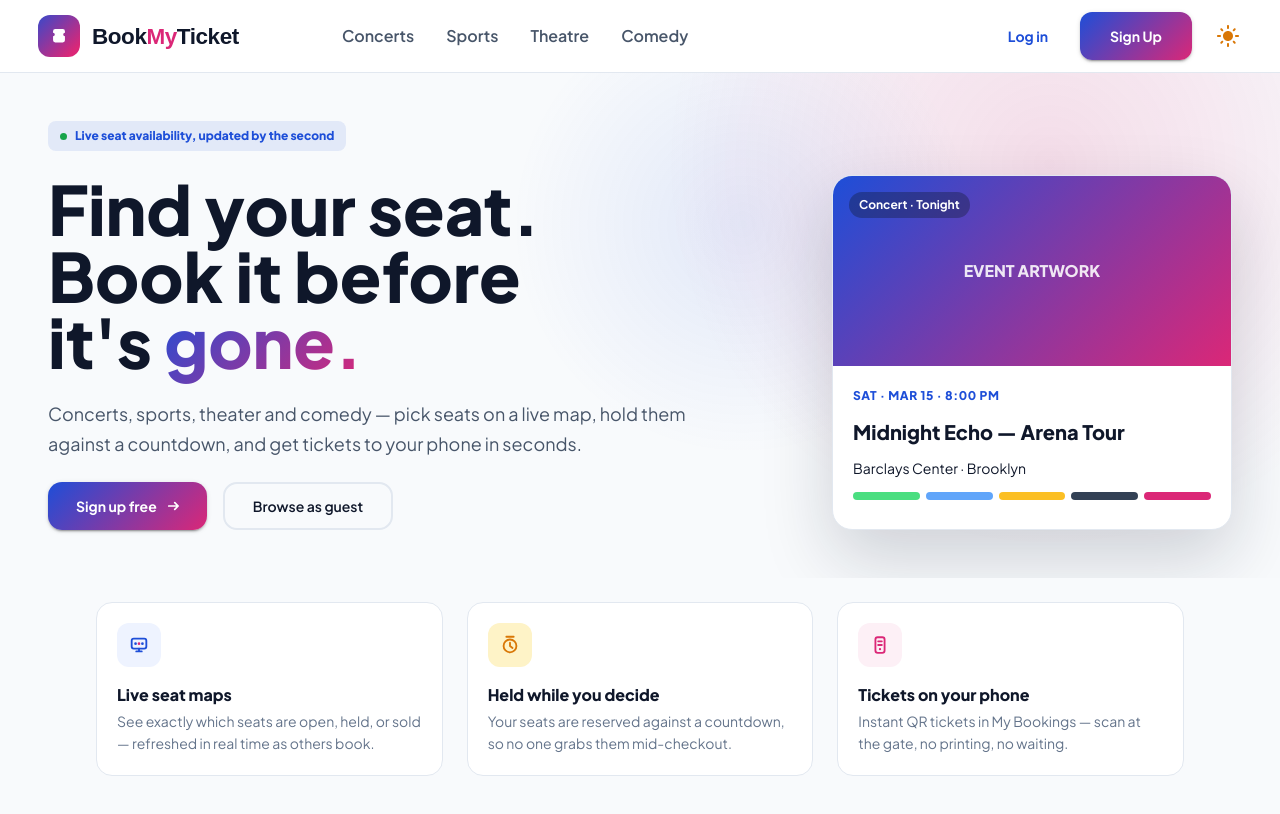
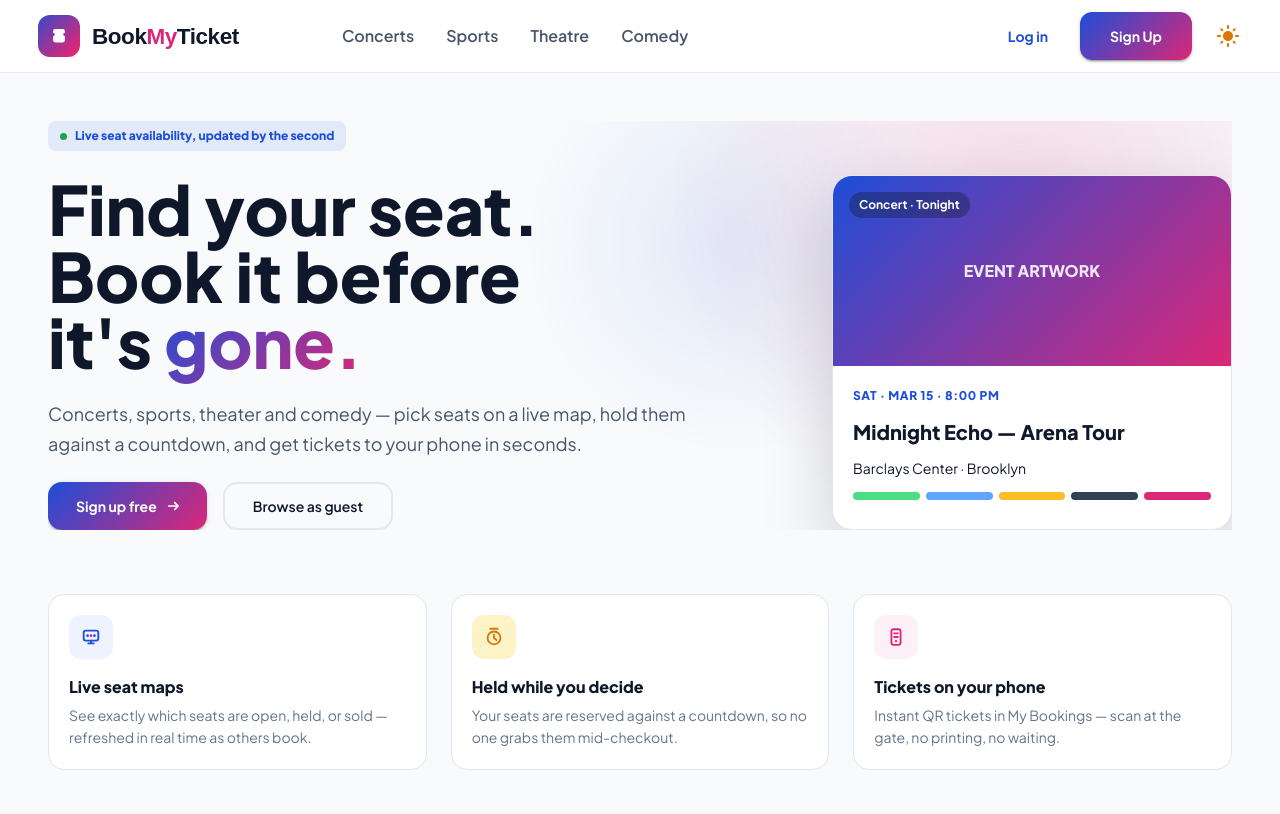
Before and after one commit to nishkohli96/book-my-ticket, a Next.js app in the folder apps/web/: page / in a window 1280 px wide. Shown: the top 814 px of the page. Built offline with nearby package versions, Linux system fonts and the light colour scheme; no server answers; what @mui/material-nextjs would draw is missing.

Commit message:
HomePage layout done

```diff
--- a/apps/web/src/views/desktop/home/components/Content.tsx
+++ b/apps/web/src/views/desktop/home/components/Content.tsx
@@ -14,8 +14,6 @@ export default function Content() {
         display: 'flex',
         alignItems: 'center',
         overflow: 'hidden',
-        px: { xs: 4, lg: 6 },
-        py: { xs: 4, lg: 6 },
         background: `
           radial-gradient(circle at 82% 18%, rgba(219, 39, 119, 0.14), transparent 34%),
           radial-gradient(circle at 58% 30%, rgba(29, 78, 216, 0.10), transparent 28%),
@@ -30,7 +28,6 @@ export default function Content() {
         <Grid size={12} sx={{ mb: 3 }}>
           <Box
             sx={{
-              alignSelf: 'flex-start',
               display: 'inline-flex',
               alignItems: 'center',
               gap: 1,
--- a/apps/web/src/views/desktop/home/components/Features.tsx
+++ b/apps/web/src/views/desktop/home/components/Features.tsx
@@ -28,16 +28,14 @@ export default function Features() {
   return (
     <Grid
       container
-      spacing={{ md: 2, lg: 3 }}
+      spacing={{ xs: 2, lg: 3 }}
       sx={{
-        px: { md: 8, lg: 12 },
-        pb: { md: 8, lg: 10 },
-        pt: { md: 2, lg: 3 },
+        pt: { xs: 2, sm: 4, md: 8 },
         backgroundColor: 'var(--mui-palette-background-default)'
       }}
     >
       {features.map((feature, index) => (
-        <Grid key={index} size={4}>
+        <Grid key={index} size={{ xs: 12, md: 4 }}>
           <Paper
             elevation={0}
             sx={{
@@ -70,7 +68,7 @@ export default function Features() {
             </Box>
             <PrimaryText
               sx={{
-                mb: 0.75,
+                mb: 1,
                 fontWeight: 800,
                 fontSize: 16,
                 lineHeight: 1.25
@@ -80,7 +78,6 @@ export default function Features() {
             </PrimaryText>
             <DisabledText
               sx={{
-                maxWidth: 320,
                 fontSize: 14,
                 lineHeight: 1.55
               }}
--- a/apps/web/src/views/desktop/home/index.tsx
+++ b/apps/web/src/views/desktop/home/index.tsx
@@ -1,3 +1,4 @@
+import Box from '@mui/material/Box';
 import { AppBar } from '@/components';
 import { Content, Features } from './components';
 
@@ -5,8 +6,16 @@ export default function HomePageDesktop() {
   return (
     <>
       <AppBar />
+      <Box
+        sx={{
+          px: { xs: 4, lg: 6 },
+          pt: { xs: 4, lg: 6 },
+          pb: { xs: 6, lg: 8 },
+        }}
+      >
       <Content />
       <Features />
+      </Box>
     </>
   );
 }
```
